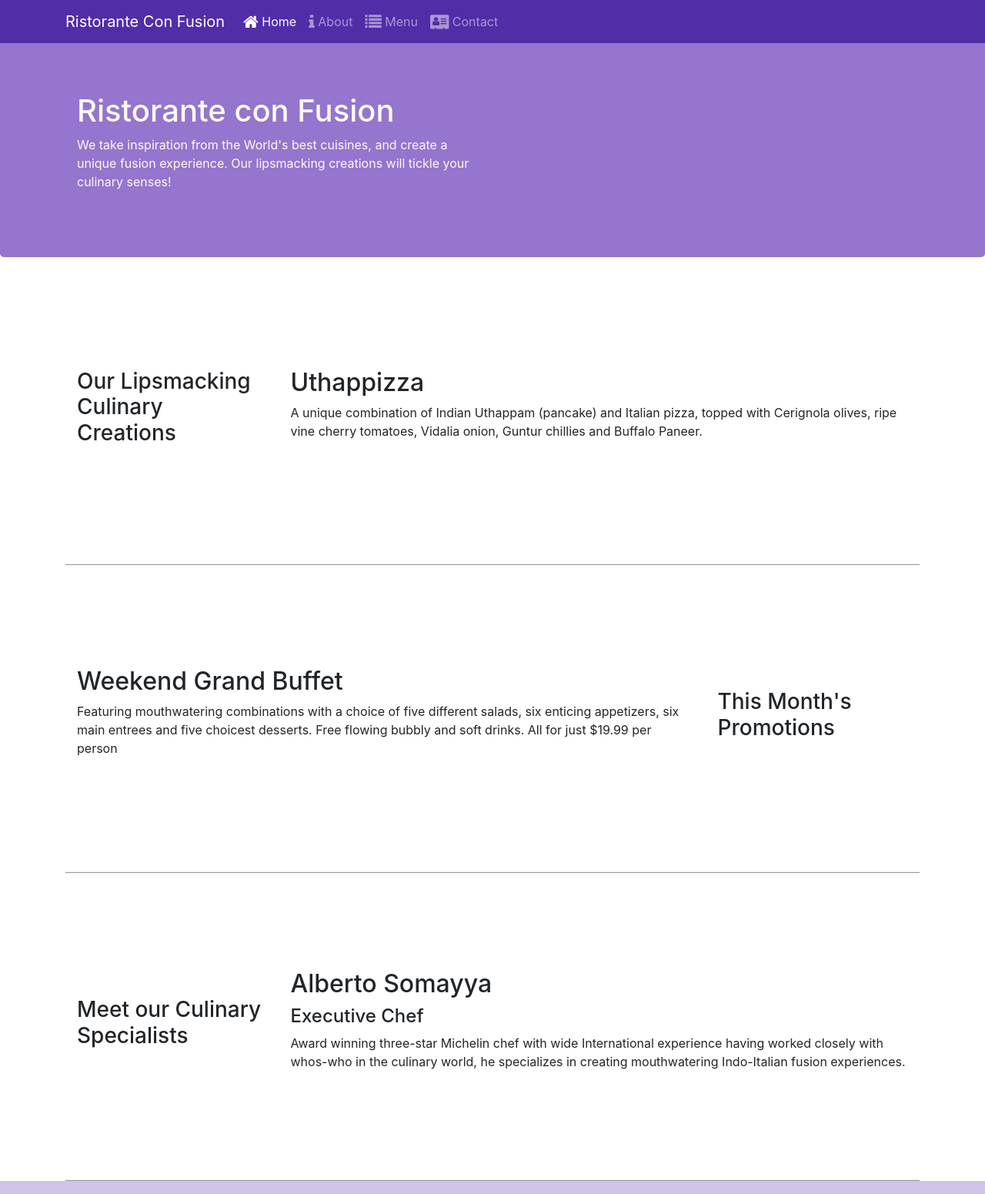
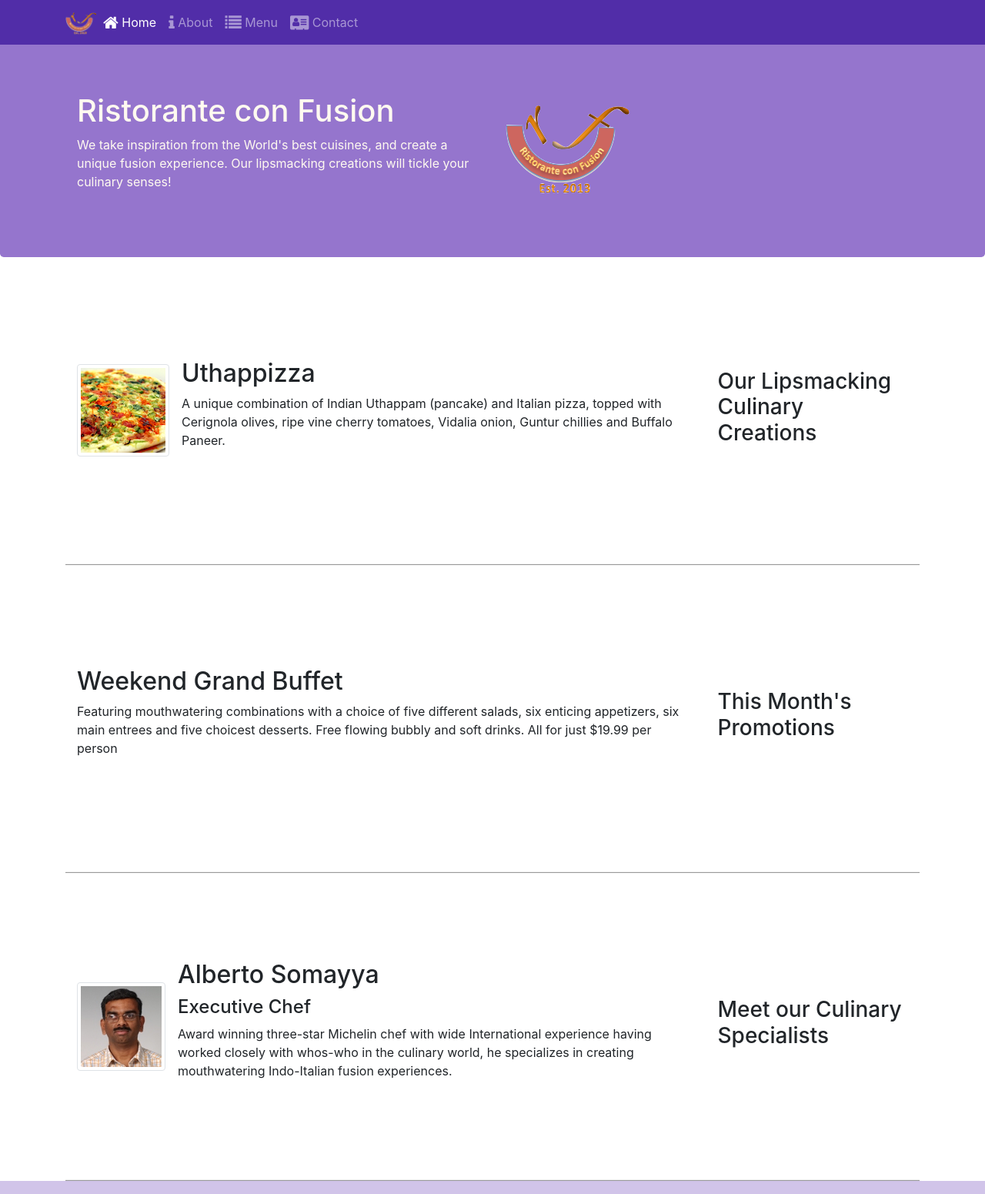
Before and after one commit to navaneet-rao/Bootstrap-test, a website: page index.html in a window 1280 px wide. Shown: the top 1551 px of the page at 77% size. Drawn offline with nearby package versions, Linux system fonts and the light colour scheme.

Commit message:
Images and Media

```diff
--- a/css/styles.css
+++ b/css/styles.css
@@ -1,39 +1,39 @@
-.row-header{
-    margin:0px auto;
-    padding:0px;
+.row-header {
+  margin: 0px auto;
+  padding: 0px;
 }
 
 .row-content {
-    margin:0px auto;
-    padding: 50px 0px 50px 0px;
-    border-bottom: 2px ridge;
-    min-height:400px;
+  margin: 0px auto;
+  padding: 50px 0px 50px 0px;
+  border-bottom: 2px ridge;
+  min-height: 400px;
 }
 
-.footer{
-    background-color: #D1C4E9;
-    margin:0px auto;
-    padding: 20px 0px 20px 0px;
+.footer {
+  background-color: #d1c4e9;
+  margin: 0px auto;
+  padding: 20px 0px 20px 0px;
 }
 
 .jumbotron {
-    padding:70px 30px 70px 30px;
-    margin:0px auto;
-    background: #9575CD ;
-    color:floralwhite;
+  padding: 70px 30px 70px 30px;
+  margin: 0px auto;
+  background: #9575cd;
+  color: floralwhite;
 }
 
-address{
-    font-size:90%;
-    margin:0px;
-    color:#000000;
+address {
+  font-size: 90%;
+  margin: 0px;
+  color: #000000;
 }
 
-body{
-    padding:50px 0px 0px 0px;
-    z-index:0;
+body {
+  padding: 50px 0px 0px 0px;
+  z-index: 0;
 }
 
 .navbar-dark {
-     background-color: #512DA8;
+  background-color: #512da8;
 }
--- a/index.html
+++ b/index.html
@@ -47,7 +47,9 @@
         >
           <span class="navbar-toggler-icon"></span>
         </button>
-        <a class="navbar-brand" href="#">Ristorante Con Fusion</a>
+        <a class="navbar-brand mr-auto" href="#"
+          ><img src="img/logo.png" height="30" width="41"
+        /></a>
         <div class="collapse navbar-collapse" id="Navbar">
           <ul class="navbar-nav mr-auto">
             <li class="nav-item active">
@@ -86,23 +88,34 @@
               your culinary senses!
             </p>
           </div>
-          <div class="col-12 col-sm"></div>
+          <div class="col-12 col-sm align-self-center">
+            <img src="img/logo.png" class="img-fluid" />
+          </div>
         </div>
       </div>
     </header>
 
     <div class="container">
       <div class="row row-content align-items-center">
-        <div class="col-12 col-sm-4 col-md-3">
+        <div class="col-12 col-sm-4 order-sm-last col-md-3">
           <h3>Our Lipsmacking Culinary Creations</h3>
         </div>
-        <div class="col col-sm col-md">
-          <h2>Uthappizza</h2>
-          <p>
-            A unique combination of Indian Uthappam (pancake) and Italian pizza,
-            topped with Cerignola olives, ripe vine cherry tomatoes, Vidalia
-            onion, Guntur chillies and Buffalo Paneer.
-          </p>
+        <div class="col col-sm order-sm-first col-md">
+          <div class="media">
+            <img
+              class="d-flex mr-3 img-thumbnail align-self-center"
+              src="img/uthappizza.png"
+              alt="Uthappizza"
+            />
+            <div class="media-body">
+              <h2 class="mt-0">Uthappizza</h2>
+              <p class="d-none d-sm-block">
+                A unique combination of Indian Uthappam (pancake) and Italian
+                pizza, topped with Cerignola olives, ripe vine cherry tomatoes,
+                Vidalia onion, Guntur chillies and Buffalo Paneer.
+              </p>
+            </div>
+          </div>
         </div>
       </div>
 
@@ -122,18 +135,27 @@
       </div>
 
       <div class="row row-content align-items-center">
-        <div class="col-12 col-sm-4 col-md-3">
+        <div class="col-12 col-sm-4 order-sm-last col-md-3">
           <h3>Meet our Culinary Specialists</h3>
         </div>
-        <div class="col col-sm col-md">
-          <h2>Alberto Somayya</h2>
-          <h4>Executive Chef</h4>
-          <p>
-            Award winning three-star Michelin chef with wide International
-            experience having worked closely with whos-who in the culinary
-            world, he specializes in creating mouthwatering Indo-Italian fusion
-            experiences.
-          </p>
+        <div class="col col-sm order-sm-first col-md">
+          <div class="media">
+            <img
+              class="d-flex mr-3 img-thumbnail align-self-center"
+              src="img/alberto.png"
+              alt="Alberto Somayya"
+            />
+            <div class="media-body">
+              <h2 class="mt-0">Alberto Somayya</h2>
+              <h4>Executive Chef</h4>
+              <p class="d-none d-sm-block">
+                Award winning three-star Michelin chef with wide International
+                experience having worked closely with whos-who in the culinary
+                world, he specializes in creating mouthwatering Indo-Italian
+                fusion experiences.
+              </p>
+            </div>
+          </div>
         </div>
       </div>
     </div>
```
Also changed, not shown: aboutus.html (+3 -1 lines), contactus.html (+3 -1 lines), img/alberto.png (added), img/buffet.png (added), img/logo.png (added), img/uthappizza.png (added), 1 other file.
